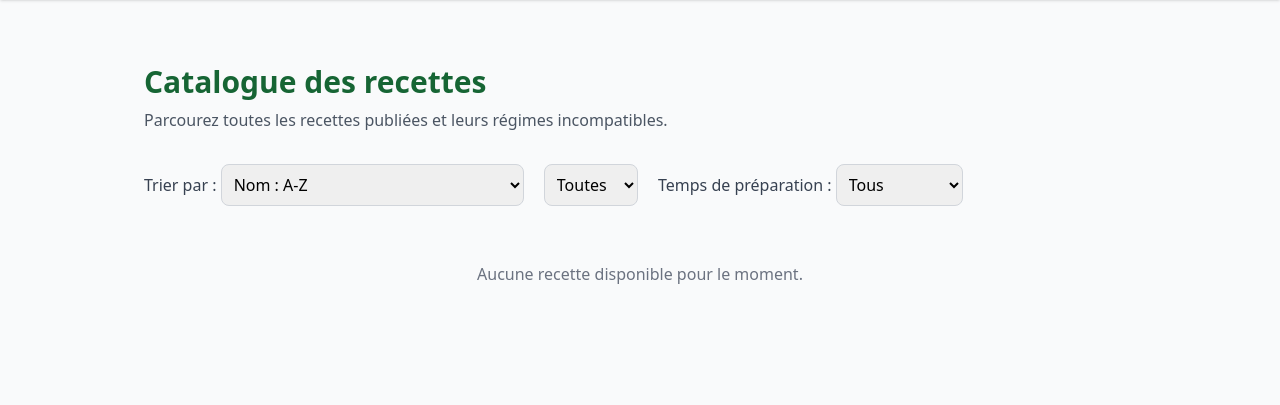
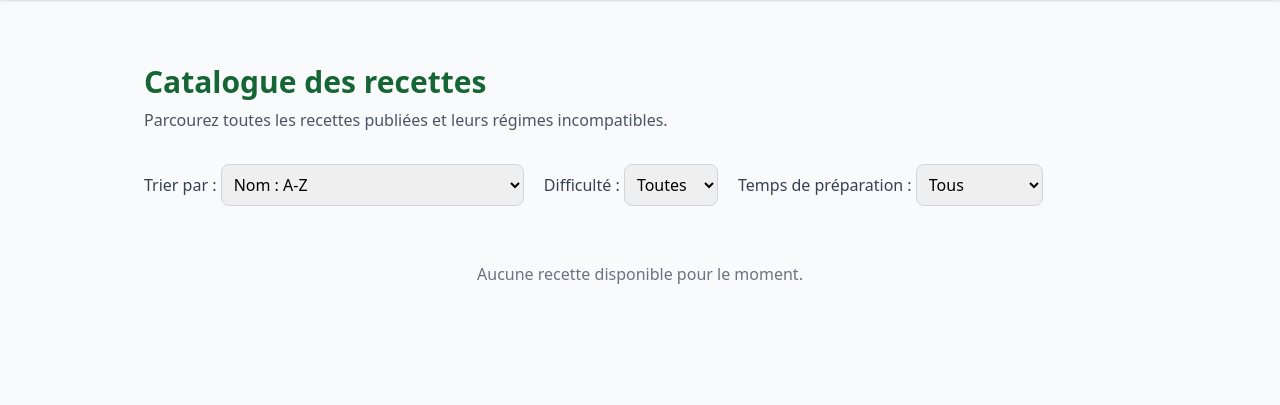
Before and after one commit to AudricGaillard/brief_django, a Django app: page /catalogue/ in a window 1280 px wide. Shown: the part 64-469 px from the top of the page. Run offline with Django 5.2, Linux system fonts and the light colour scheme; data that the repository does not hold is empty; some libraries are stand-ins or nearby versions.

Commit message:
fix: ajout du libelle Difficulté dans le catalogue

```diff
--- a/Recettes/home/templates/home/catalogue.html
+++ b/Recettes/home/templates/home/catalogue.html
@@ -39,9 +39,8 @@
 
                 <!-- Filtrer par difficulté -->
         <label for="difficulte" class="font-medium text-gray-700 ml-4">
-
+            Difficulté :
         </label>
-
         <select name="difficulte" id="difficulte"
                 onchange="this.form.submit()"
                 class="border border-gray-300 rounded-lg p-2">
```
